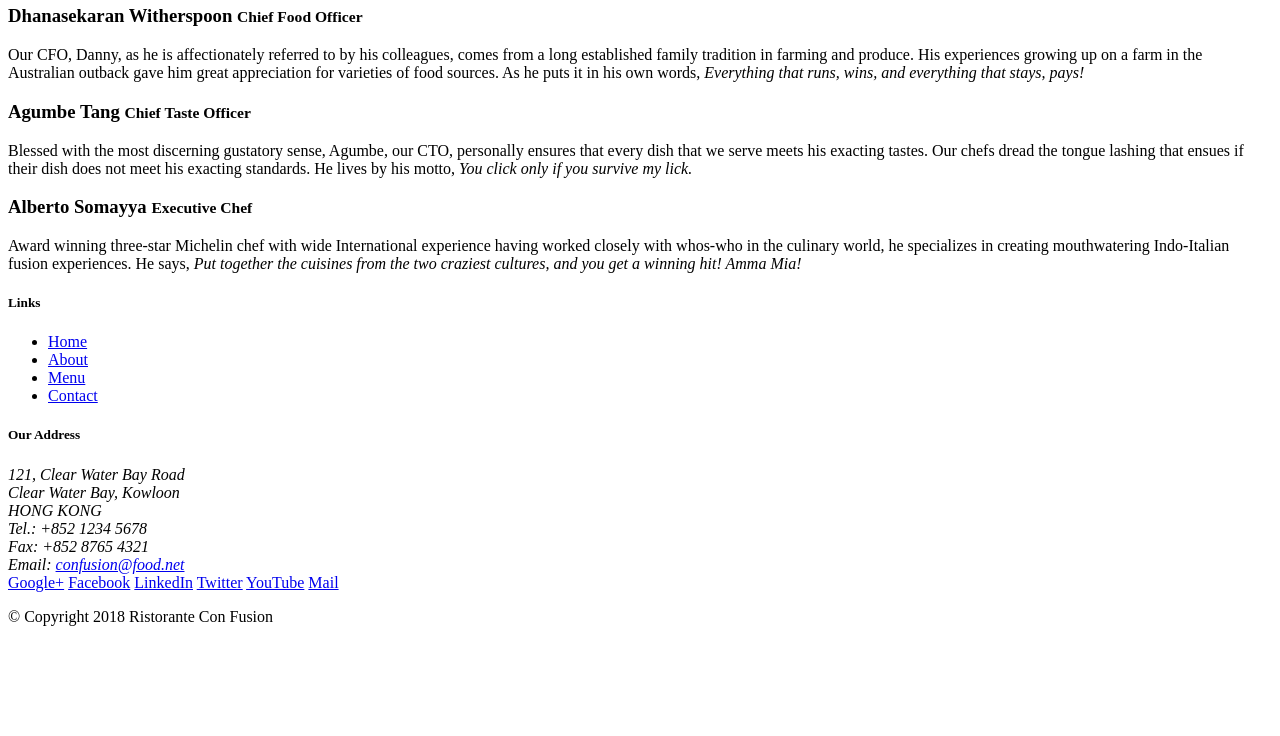
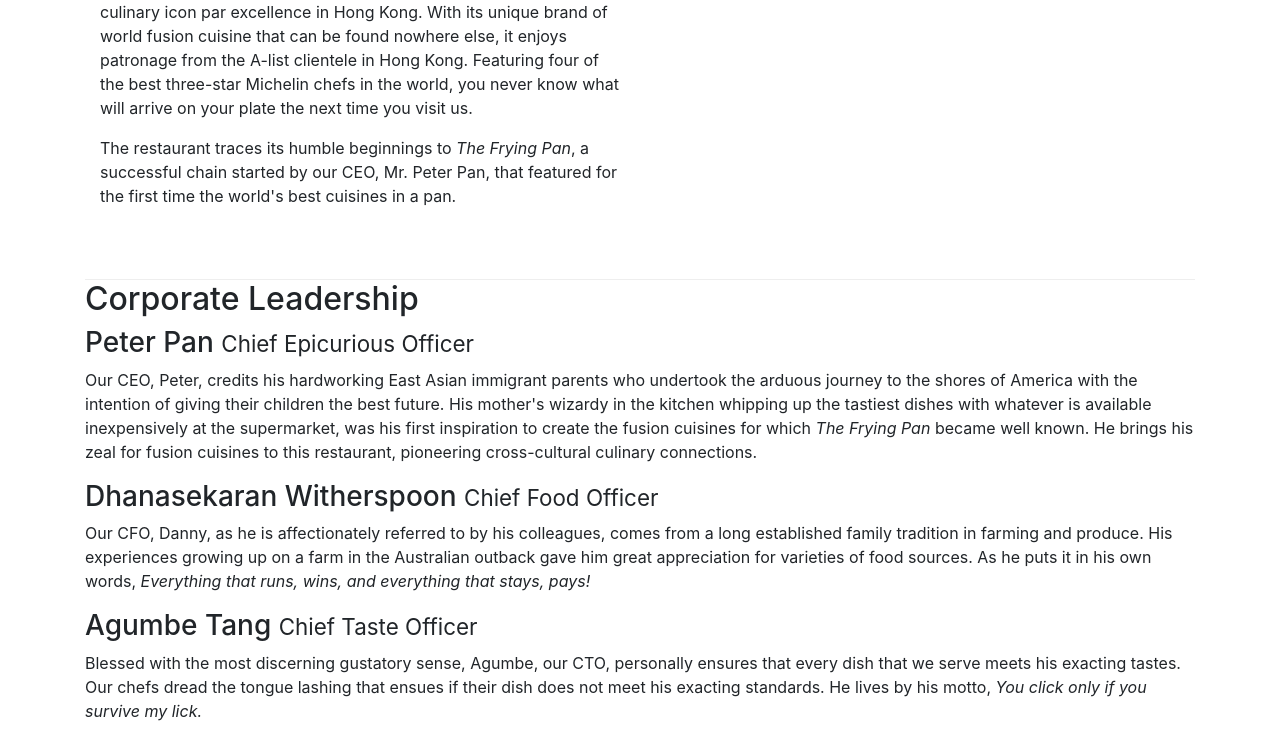
Before and after one commit to AkshayCshetty/coursera-frontend-development, a website: page Bootstrap4/conFusion/aboutus.html in a window 1280 px wide. Shown: the part 471-1207 px from the top of the page. Before the commit the page ends 1113 px from the top, so only its background shows below. Drawn offline with nearby package versions, Linux system fonts and the light colour scheme.

Commit message:
bootstrap grid assignment fila

```diff
--- a/Bootstrap4/conFusion/aboutus.html
+++ b/Bootstrap4/conFusion/aboutus.html
@@ -4,6 +4,13 @@
 <head>
 
     <title>Ristorante Con Fusion: About Us</title>
+    <meta charset="utf-8">
+    <meta name="viewport" content="width=device-width, initial-scale=1, shrink-to-fit=no">
+    <meta http-equiv="x-ua-compatible" content="ie=edge">
+
+    <!-- Bootstrap CSS -->
+    <link rel="stylesheet" href="node_modules/bootstrap/dist/css/bootstrap.min.css">
+    <link rel="stylesheet" href="css/styles.css"
 
 </head>
 
@@ -22,7 +29,7 @@
         </div>
     </header>
 
-    <div>
+    <div class="container">
         <div>
             <div>
                <h3>About Us</h3>
@@ -30,28 +37,28 @@
             </div>
         </div>
 
-        <div>
-            <div>
+        <div class="row row-content">
+            <div class="col-xs-12 col-sm-6">
                 <h2>Our History</h2>
                 <p>Started in 2010, Ristorante con Fusion quickly established itself as a culinary icon par excellence in Hong Kong. With its unique brand of world fusion cuisine that can be found nowhere else, it enjoys patronage from the A-list clientele in Hong Kong.  Featuring four of the best three-star Michelin chefs in the world, you never know what will arrive on your plate the next time you visit us.</p>
                 <p>The restaurant traces its humble beginnings to <em>The Frying Pan</em>, a successful chain started by our CEO, Mr. Peter Pan, that featured for the first time the world's best cuisines in a pan.</p>
             </div>
-            <div>
+            <div class="row">
             </div>
         </div>
 
 
-        <div>
-            <div>
+        <div class="row-header">
+            <div >
                 <h2>Corporate Leadership</h2>
                 <h3>Peter Pan <small>Chief Epicurious Officer</small></h3>
-                <p>Our CEO, Peter, credits his hardworking East Asian immigrant parents who undertook the arduous journey to the shores of America with the intention of giving their children the best future. His mother's wizardy in the kitchen whipping up the tastiest dishes with whatever is available inexpensively at the supermarket, was his first inspiration to create the fusion cuisines for which <em>The Frying Pan</em> became well known. He brings his zeal for fusion cuisines to this restaurant, pioneering cross-cultural culinary connections.</p>
+                <p class="d-none d-sm-block">Our CEO, Peter, credits his hardworking East Asian immigrant parents who undertook the arduous journey to the shores of America with the intention of giving their children the best future. His mother's wizardy in the kitchen whipping up the tastiest dishes with whatever is available inexpensively at the supermarket, was his first inspiration to create the fusion cuisines for which <em>The Frying Pan</em> became well known. He brings his zeal for fusion cuisines to this restaurant, pioneering cross-cultural culinary connections.</p>
                 <h3>Dhanasekaran Witherspoon <small>Chief Food Officer</small></h3>
-                <p>Our CFO, Danny, as he is affectionately referred to by his colleagues, comes from a long established family tradition in farming and produce. His experiences growing up on a farm in the Australian outback gave him great appreciation for varieties of food sources. As he puts it in his own words, <em>Everything that runs, wins, and everything that stays, pays!</em></p>
+                <p class="d-none d-sm-block">Our CFO, Danny, as he is affectionately referred to by his colleagues, comes from a long established family tradition in farming and produce. His experiences growing up on a farm in the Australian outback gave him great appreciation for varieties of food sources. As he puts it in his own words, <em>Everything that runs, wins, and everything that stays, pays!</em></p>
                 <h3>Agumbe Tang <small>Chief Taste Officer</small></h3>
-                <p>Blessed with the most discerning gustatory sense, Agumbe, our CTO, personally ensures that every dish that we serve meets his exacting tastes. Our chefs dread the tongue lashing that ensues if their dish does not meet his exacting standards. He lives by his motto, <em>You click only if you survive my lick.</em></p>
+                <p class="d-none d-sm-block">Blessed with the most discerning gustatory sense, Agumbe, our CTO, personally ensures that every dish that we serve meets his exacting tastes. Our chefs dread the tongue lashing that ensues if their dish does not meet his exacting standards. He lives by his motto, <em>You click only if you survive my lick.</em></p>
                 <h3>Alberto Somayya <small>Executive Chef</small></h3>
-                <p>Award winning three-star Michelin chef with wide International experience having worked closely with whos-who in the culinary world, he specializes in creating mouthwatering Indo-Italian fusion experiences. He says, <em>Put together the cuisines from the two craziest cultures, and you get a winning hit! Amma Mia!</em></p>
+                <p class="d-none d-sm-block">Award winning three-star Michelin chef with wide International experience having worked closely with whos-who in the culinary world, he specializes in creating mouthwatering Indo-Italian fusion experiences. He says, <em>Put together the cuisines from the two craziest cultures, and you get a winning hit! Amma Mia!</em></p>
             </div>
        </div>
 
@@ -98,7 +105,10 @@
            </div>
         </div>
     </footer>
-
+<!-- jQuery first, then Popper.js, then Bootstrap JS. -->
+<script src="node_modules/jquery/dist/jquery.slim.min.js"></script>
+<script src="node_modules/popper.js/dist/umd/popper.min.js"></script>
+<script src="node_modules/bootstrap/dist/js/bootstrap.min.js"></script>
 </body>
 
 </html>
--- a/Bootstrap4/conFusion/css/styles.css
+++ b/Bootstrap4/conFusion/css/styles.css
@@ -13,7 +13,7 @@ padding: 0px auto;
 
 .footer {
 
-    background-color: #d1e4c9;
+    background-color: #D1C4E9;
     margin: 0px auto;
     padding: 20px 0px 20px 0px;
 
```
